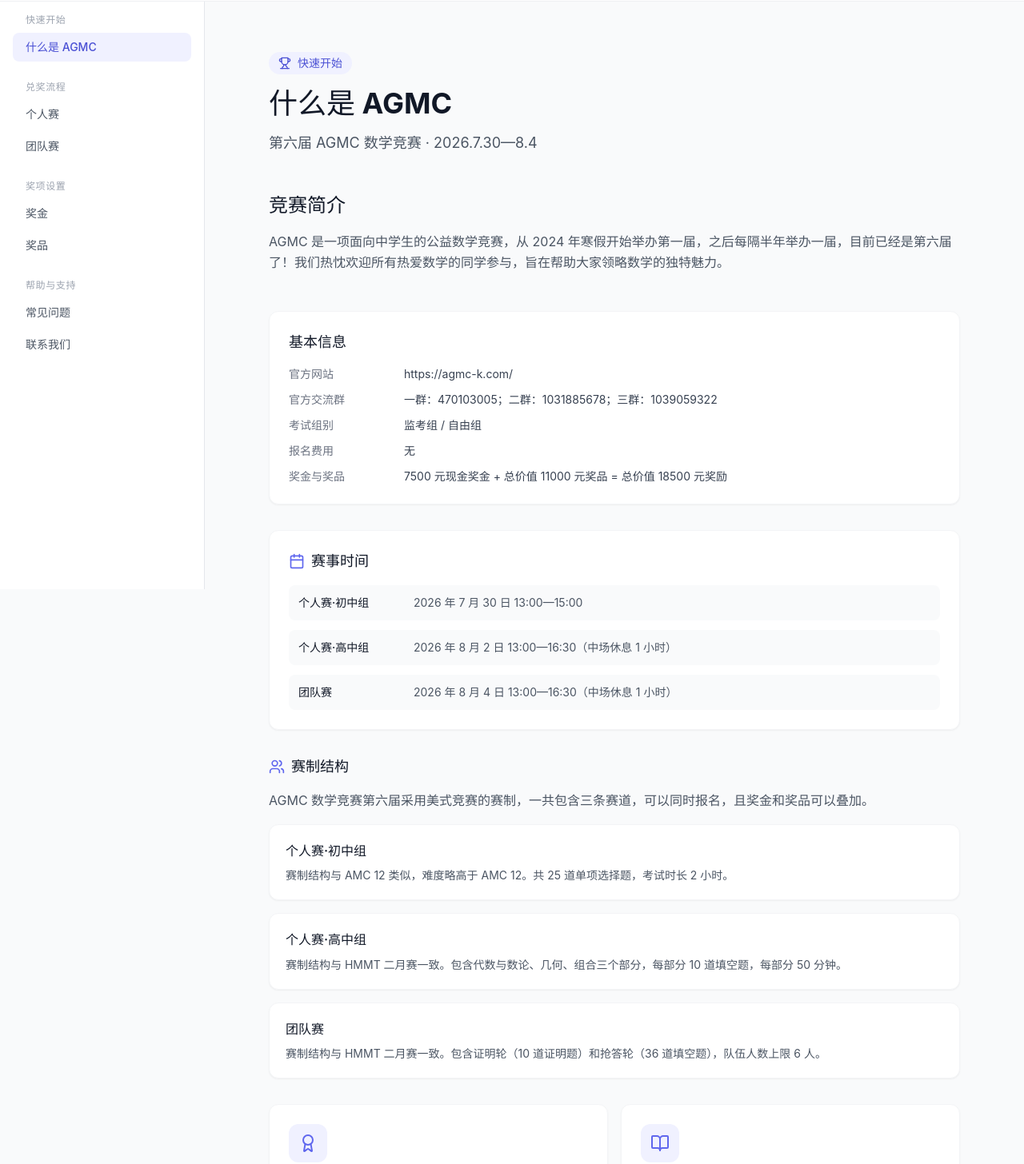
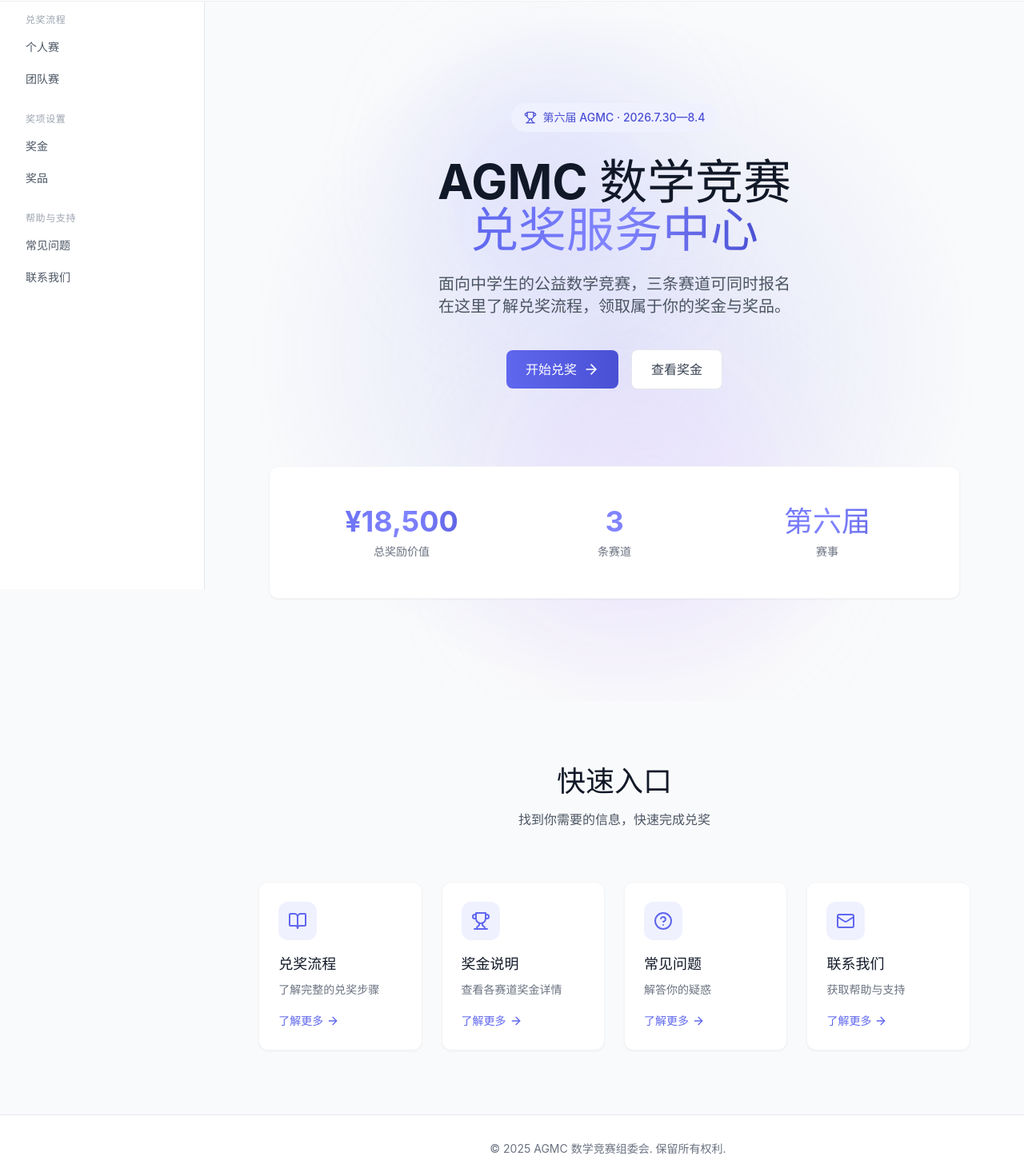
Before and after one commit to hysquib/agmc, a React (Vite) app: page /agmc/guide/introduction in a window 1280 px wide. Shown: the part 63-1519 px from the top of the page at 80% size. Built offline with nearby package versions, Linux system fonts and the light colour scheme.

Commit message:
删除什么是AGMC页面，放置logo和二维码图片

```diff
--- a/src/App.tsx
+++ b/src/App.tsx
@@ -1,7 +1,6 @@
 import { BrowserRouter as Router, Routes, Route } from "react-router-dom";
 import { Layout } from "@/components/Layout/Layout";
 import { HomePage } from "@/pages/HomePage";
-import { IntroductionPage } from "@/pages/IntroductionPage";
 import { RedemptionPage } from "@/pages/RedemptionPage";
 import { AwardsPage } from "@/pages/AwardsPage";
 import { PrizesPage } from "@/pages/PrizesPage";
@@ -16,7 +15,6 @@ export default function App() {
       <Routes>
         <Route element={<Layout />}>
           <Route path="/" element={<HomePage />} />
-          <Route path="/guide/introduction" element={<IntroductionPage />} />
           <Route path="/guide/redemption" element={<RedemptionPage />} />
           <Route path="/guide/awards" element={<AwardsPage />} />
           <Route path="/guide/prizes" element={<PrizesPage />} />
--- a/src/data/sidebar.ts
+++ b/src/data/sidebar.ts
@@ -9,12 +9,6 @@ export interface SidebarGroup {
 }
 
 export const sidebarData: SidebarGroup[] = [
-  {
-    title: "快速开始",
-    items: [
-      { text: "什么是 AGMC", link: "/guide/introduction" },
-    ],
-  },
   {
     title: "兑奖流程",
     items: [
--- a/src/pages/IntroductionPage.tsx
+++ /dev/null
@@ -1,134 +0,0 @@
-import { Link } from "react-router-dom";
-import { Trophy, ArrowRight, BookOpen, Award, Calendar, Users } from "lucide-react";
-
-export function IntroductionPage() {
-  const info = [
-    { label: "官方网站", value: "https://agmc-k.com/" },
-    { label: "官方交流群", value: "一群：470103005；二群：1031885678；三群：1039059322" },
-    { label: "考试组别", value: "监考组 / 自由组" },
-    { label: "报名费用", value: "无" },
-    { label: "奖金与奖品", value: "7500 元现金奖金 + 总价值 11000 元奖品 = 总价值 18500 元奖励" },
-  ];
-
-  const schedule = [
-    { track: "个人赛·初中组", time: "2026 年 7 月 30 日 13:00—15:00" },
-    { track: "个人赛·高中组", time: "2026 年 8 月 2 日 13:00—16:30（中场休息 1 小时）" },
-    { track: "团队赛", time: "2026 年 8 月 4 日 13:00—16:30（中场休息 1 小时）" },
-  ];
-
-  const tracks = [
-    {
-      name: "个人赛·初中组",
-      desc: "赛制结构与 AMC 12 类似，难度略高于 AMC 12。共 25 道单项选择题，考试时长 2 小时。",
-    },
-    {
-      name: "个人赛·高中组",
-      desc: "赛制结构与 HMMT 二月赛一致。包含代数与数论、几何、组合三个部分，每部分 10 道填空题，每部分 50 分钟。",
-    },
-    {
-      name: "团队赛",
-      desc: "赛制结构与 HMMT 二月赛一致。包含证明轮（10 道证明题）和抢答轮（36 道填空题），队伍人数上限 6 人。",
-    },
-  ];
-
-  return (
-    <div className="max-w-4xl mx-auto px-4 py-12 lg:py-16">
-      <div className="mb-12">
-        <div className="inline-flex items-center gap-2 px-3 py-1 bg-brand-50 dark:bg-brand-950/50 rounded-full text-brand-600 dark:text-brand-300 text-sm font-medium mb-4">
-          <Trophy className="w-4 h-4" />
-          <span>快速开始</span>
-        </div>
-        <h1 className="text-3xl md:text-4xl font-bold text-gray-900 dark:text-white mb-4">
-          什么是 AGMC
-        </h1>
-        <p className="text-gray-600 dark:text-gray-300 text-lg">
-          第六届 AGMC 数学竞赛 · 2026.7.30—8.4
-        </p>
-      </div>
-
-      <div className="prose-custom mb-12">
-        <h2>竞赛简介</h2>
-        <p>
-          AGMC 是一项面向中学生的公益数学竞赛，从 2024 年寒假开始举办第一届，之后每隔半年举办一届，目前已经是第六届了！我们热忱欢迎所有热爱数学的同学参与，旨在帮助大家领略数学的独特魅力。
-        </p>
-      </div>
-
-      <div className="card p-6 mb-8">
-        <h2 className="text-lg font-semibold text-gray-900 dark:text-white mb-4">基本信息</h2>
-        <dl className="space-y-3">
-          {info.map((item) => (
-            <div key={item.label} className="flex flex-col sm:flex-row sm:items-start gap-1 sm:gap-4">
-              <dt className="text-sm font-medium text-gray-500 dark:text-gray-400 sm:w-32 flex-shrink-0">
-                {item.label}
-              </dt>
-              <dd className="text-sm text-gray-700 dark:text-gray-300">{item.value}</dd>
-            </div>
-          ))}
-        </dl>
-      </div>
-
-      <div className="card p-6 mb-8">
-        <div className="flex items-center gap-2 mb-4">
-          <Calendar className="w-5 h-5 text-brand-500" />
-          <h2 className="text-lg font-semibold text-gray-900 dark:text-white">赛事时间</h2>
-        </div>
-        <div className="space-y-3">
-          {schedule.map((item) => (
-            <div key={item.track} className="flex flex-col sm:flex-row sm:items-center gap-1 sm:gap-4 p-3 bg-gray-50 dark:bg-gray-800/50 rounded-lg">
-              <span className="text-sm font-medium text-gray-900 dark:text-white sm:w-32 flex-shrink-0">
-                {item.track}
-              </span>
-              <span className="text-sm text-gray-600 dark:text-gray-300">{item.time}</span>
-            </div>
-          ))}
-        </div>
-      </div>
-
-      <div className="mb-8">
-        <div className="flex items-center gap-2 mb-4">
-          <Users className="w-5 h-5 text-brand-500" />
-          <h2 className="text-lg font-semibold text-gray-900 dark:text-white">赛制结构</h2>
-        </div>
-        <p className="text-gray-600 dark:text-gray-300 mb-4">
-          AGMC 数学竞赛第六届采用美式竞赛的赛制，一共包含三条赛道，可以同时报名，且奖金和奖品可以叠加。
-        </p>
-        <div className="space-y-4">
-          {tracks.map((track) => (
-            <div key={track.name} className="card p-5">
-              <h3 className="font-semibold text-gray-900 dark:text-white mb-2">{track.name}</h3>
-              <p className="text-sm text-gray-600 dark:text-gray-300">{track.desc}</p>
-            </div>
-          ))}
-        </div>
-      </div>
-
-      <div className="grid sm:grid-cols-2 gap-4">
-        <Link to="/guide/awards" className="card p-6 group">
-          <div className="w-12 h-12 rounded-xl bg-brand-50 dark:bg-brand-950/50 flex items-center justify-center mb-4 group-hover:bg-brand-100 dark:group-hover:bg-brand-900/30 transition-colors">
-            <Award className="w-6 h-6 text-brand-500" />
-          </div>
-          <h3 className="text-lg font-semibold text-gray-900 dark:text-white mb-2 group-hover:text-brand-500 transition-colors">
-            查看奖金说明
-          </h3>
-          <span className="inline-flex items-center text-brand-500 text-sm font-medium">
-            了解详情
-            <ArrowRight className="w-4 h-4 ml-1" />
-          </span>
-        </Link>
-
-        <Link to="/guide/redemption" className="card p-6 group">
-          <div className="w-12 h-12 rounded-xl bg-brand-50 dark:bg-brand-950/50 flex items-center justify-center mb-4 group-hover:bg-brand-100 dark:group-hover:bg-brand-900/30 transition-colors">
-            <BookOpen className="w-6 h-6 text-brand-500" />
-          </div>
-          <h3 className="text-lg font-semibold text-gray-900 dark:text-white mb-2 group-hover:text-brand-500 transition-colors">
-            兑奖流程指南
-          </h3>
-          <span className="inline-flex items-center text-brand-500 text-sm font-medium">
-            了解详情
-            <ArrowRight className="w-4 h-4 ml-1" />
-          </span>
-        </Link>
-      </div>
-    </div>
-  );
-}
```
Also changed, not shown: public/agmc-logo.png (added), public/qrcode.jpg (added).
